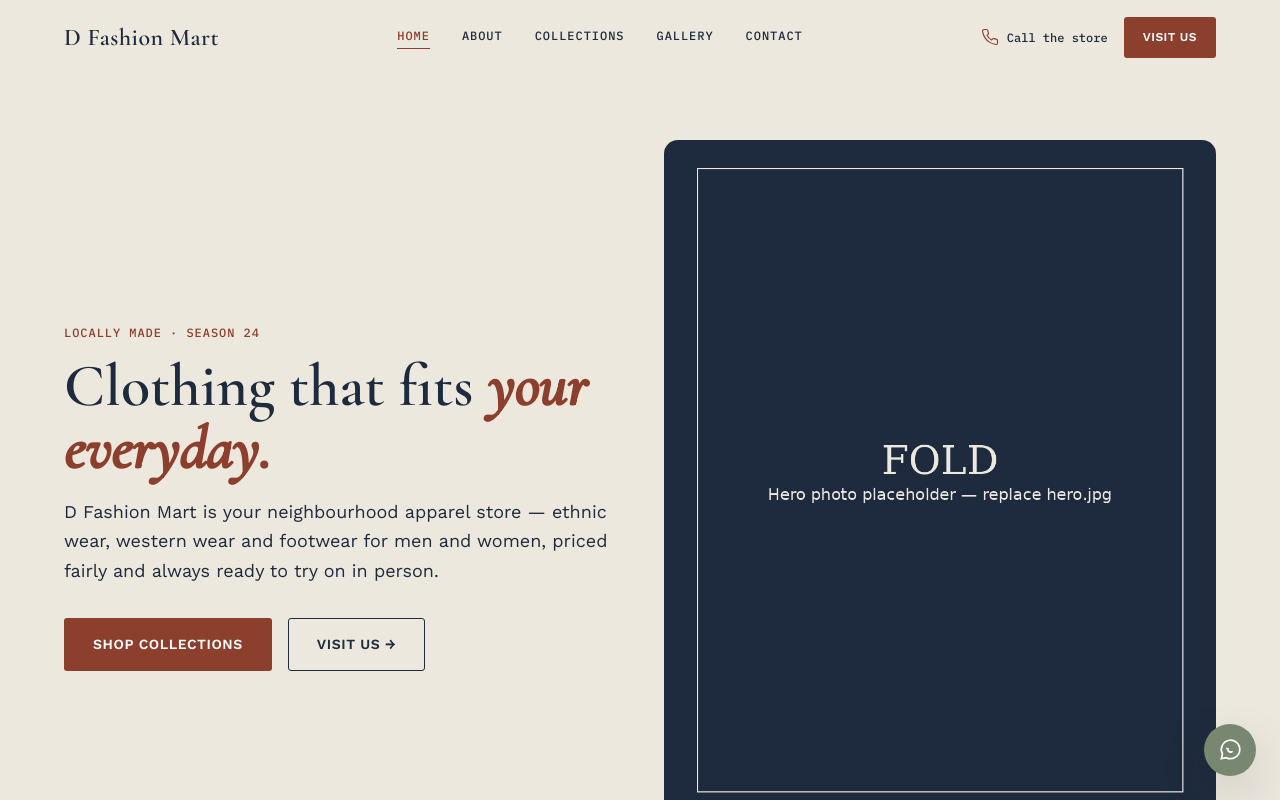
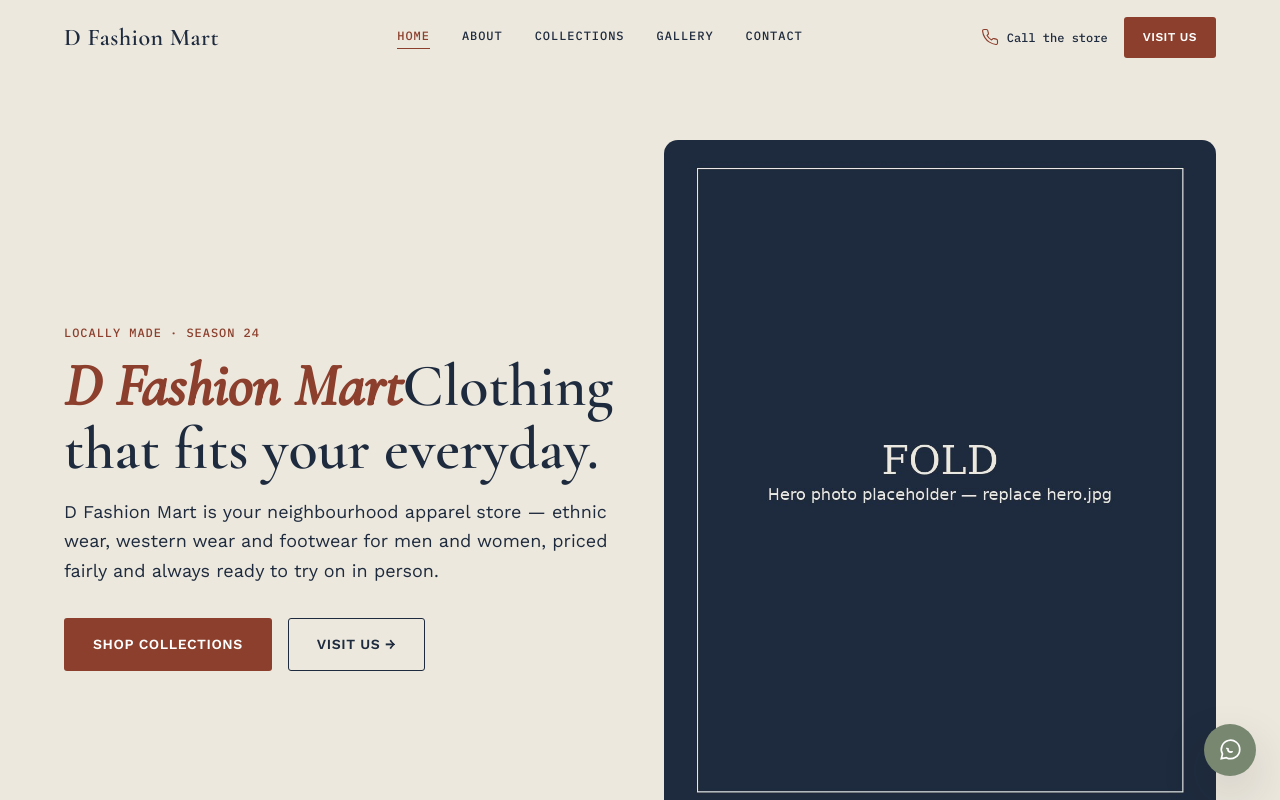
Before and after one commit to avrlx/clothing-shop, a website: page frontend/index.html in a window 1280 px wide. Shown: the top 800 px of the page. Drawn offline with nearby package versions, Linux system fonts and the light colour scheme.

Commit message:
change the front name

```diff
--- a/frontend/index.html
+++ b/frontend/index.html
@@ -99,7 +99,7 @@
     <div class="hero__grid">
       <div class="hero__copy" data-reveal>
         <span class="eyebrow">Locally made · Season 24</span>
-        <h1 id="hero-title">Clothing that fits <em>your everyday.</em></h1>
+        <h1 id="hero-title"><em>D Fashion Mart</em>Clothing that fits your everyday.</h1>
         <p class="lead">D Fashion Mart is your neighbourhood apparel store — ethnic wear, western wear and footwear for men and women, priced fairly and always ready to try on in person.</p>
         <div class="hero__actions">
           <a class="btn btn--primary" href="pages/collections.html">Shop Collections</a>
```
